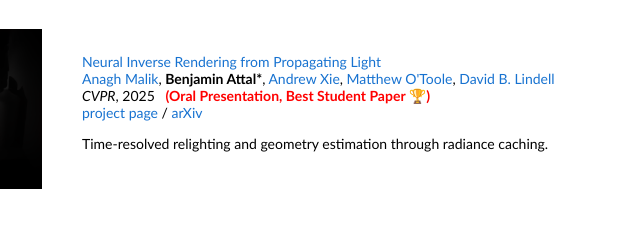
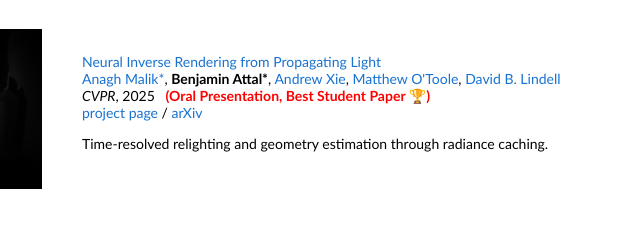
Before and after one commit to benattal/benattal.github.io, a plain HTML site: page index.html in a window 1280 px wide. Shown: the part 444-684 px from the top of the page, 378-1018 px from the left. Drawn offline with Linux system fonts and the light colour scheme.

Commit message:
Invprop contribution

```diff
--- a/index.html
+++ b/index.html
@@ -74,7 +74,7 @@
           <papertitle>Neural Inverse Rendering from Propagating Light  </papertitle>
         </a>
         <br>
-        <a href="https://anaghmalik.com">Anagh Malik</a>, <strong>Benjamin Attal*</strong>, <a href="https://andrewxie.com/">Andrew Xie</a>,  <a href="https://www.cs.cmu.edu/~motoole2/">Matthew O'Toole</a>, <a href="https://davidlindell.com/">David B. Lindell</a>
+        <a href="https://anaghmalik.com">Anagh Malik*</a>, <strong>Benjamin Attal*</strong>, <a href="https://andrewxie.com/">Andrew Xie</a>,  <a href="https://www.cs.cmu.edu/~motoole2/">Matthew O'Toole</a>, <a href="https://davidlindell.com/">David B. Lindell</a>
         <br>
         <em>CVPR</em>, 2025 &nbsp; <font color="red"><strong>(Oral Presentation, Best Student Paper 🏆)</strong></font>
         <br>
```
